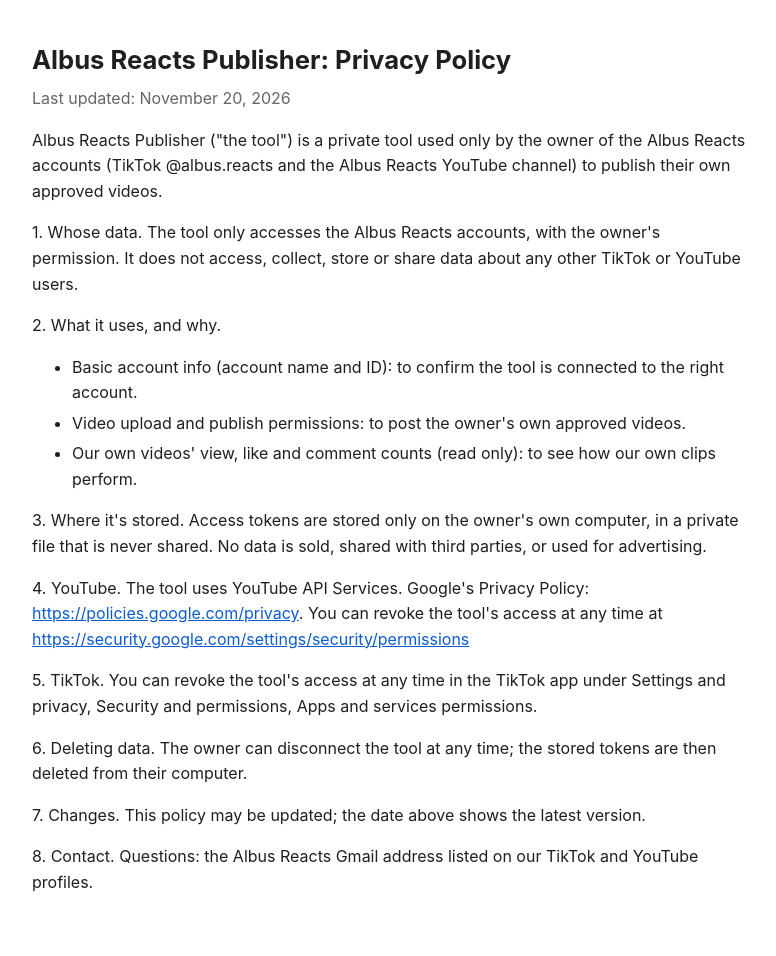
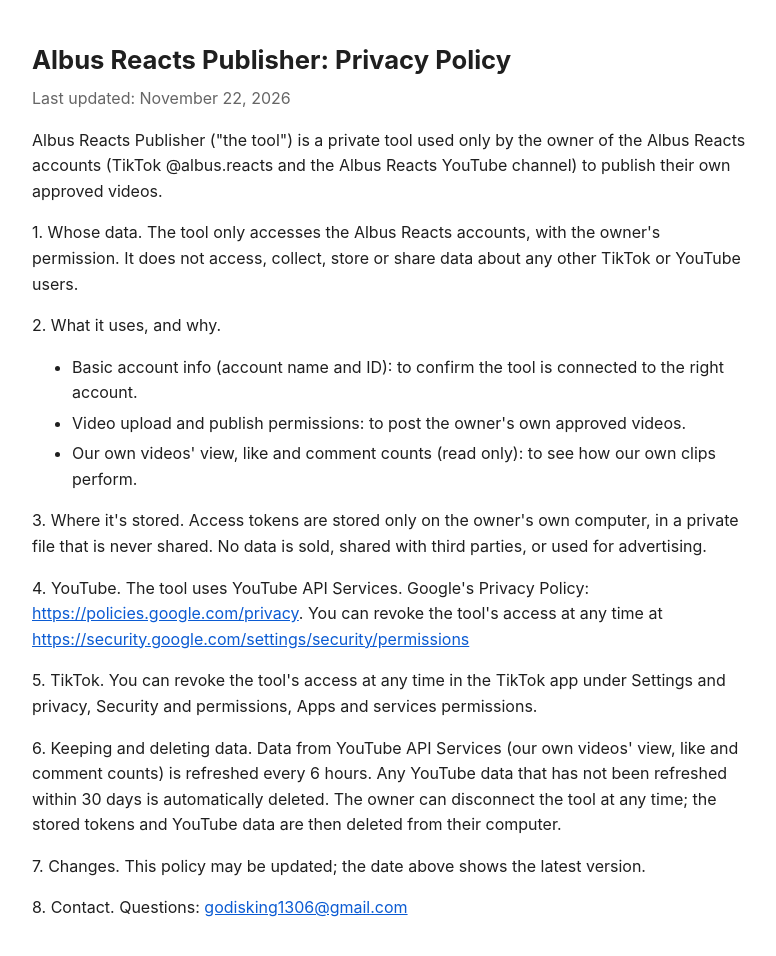
Before and after one commit to albusreacts/albusreacts.github.io, a plain HTML site: page privacy.html in a window 1280 px wide. Shown: the whole page, without its empty margins (248-1024 px from the left). Before the commit the page ends 935 px from the top, so only its background shows below. Drawn offline with Linux system fonts and the light colour scheme.

Commit message:
Privacy: contact email, 30-day YouTube data refresh/delete
Co-Authored-By: Claude Opus 5.5 <noreply@anthropic.com>

```diff
--- a/privacy.html
+++ b/privacy.html
@@ -10,7 +10,7 @@ h1{font-size:1.6em;margin-bottom:.2em}p.updated{color:#666;margin-top:0}li{margi
 </head>
 <body>
 <h1>Albus Reacts Publisher: Privacy Policy</h1>
-<p class="updated">Last updated: November 20, 2026</p>
+<p class="updated">Last updated: November 22, 2026</p>
 <p>Albus Reacts Publisher (&quot;the tool&quot;) is a private tool used only by the owner of the Albus Reacts accounts (TikTok @albus.reacts and the Albus Reacts YouTube channel) to publish their own approved videos.</p>
 <p>1. Whose data. The tool only accesses the Albus Reacts accounts, with the owner&#x27;s permission. It does not access, collect, store or share data about any other TikTok or YouTube users.</p>
 <p>2. What it uses, and why.</p>
@@ -22,8 +22,8 @@ h1{font-size:1.6em;margin-bottom:.2em}p.updated{color:#666;margin-top:0}li{margi
 <p>3. Where it&#x27;s stored. Access tokens are stored only on the owner&#x27;s own computer, in a private file that is never shared. No data is sold, shared with third parties, or used for advertising.</p>
 <p>4. YouTube. The tool uses YouTube API Services. Google&#x27;s Privacy Policy: <a href="https://policies.google.com/privacy">https://policies.google.com/privacy</a>. You can revoke the tool&#x27;s access at any time at <a href="https://security.google.com/settings/security/permissions">https://security.google.com/settings/security/permissions</a></p>
 <p>5. TikTok. You can revoke the tool&#x27;s access at any time in the TikTok app under Settings and privacy, Security and permissions, Apps and services permissions.</p>
-<p>6. Deleting data. The owner can disconnect the tool at any time; the stored tokens are then deleted from their computer.</p>
+<p>6. Keeping and deleting data. Data from YouTube API Services (our own videos&#x27; view, like and comment counts) is refreshed every 6 hours. Any YouTube data that has not been refreshed within 30 days is automatically deleted. The owner can disconnect the tool at any time; the stored tokens and YouTube data are then deleted from their computer.</p>
 <p>7. Changes. This policy may be updated; the date above shows the latest version.</p>
-<p>8. Contact. Questions: the Albus Reacts Gmail address listed on our TikTok and YouTube profiles.</p>
+<p>8. Contact. Questions: <a href="mailto:godisking1306@gmail.com">godisking1306@gmail.com</a></p>
 </body>
 </html>
```
